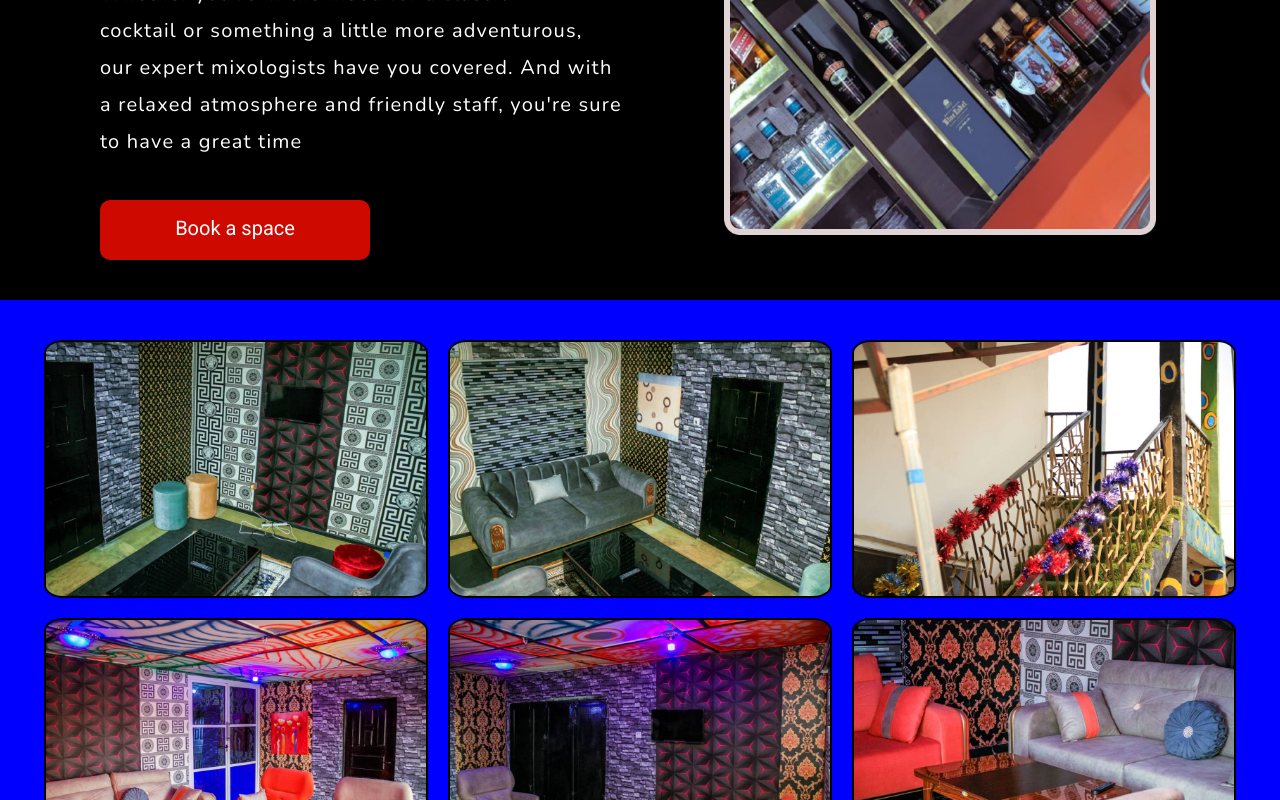
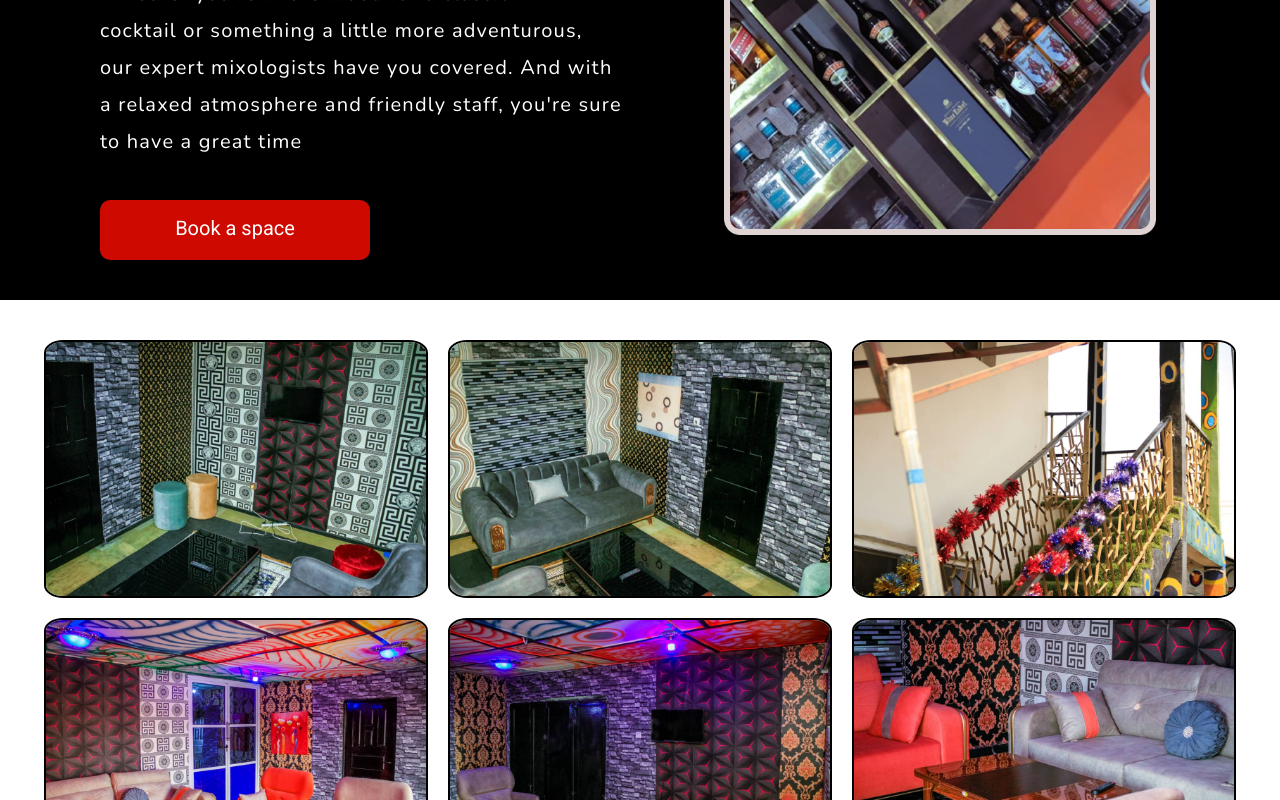
Before and after one commit to chisomisiekwene/house178, a React (Create React App) app: page / in a window 1280 px wide. Shown: the part 2838-3638 px from the top of the page. Built offline with nearby package versions, Linux system fonts and the light colour scheme.

Commit message:
changed favicon

```diff
--- a/public/index.html
+++ b/public/index.html
@@ -2,7 +2,7 @@
 <html lang="en">
   <head>
     <meta charset="utf-8" />
-    <link rel="icon" href="%PUBLIC_URL%/favicon.ico" />
+    <link rel="icon" href="%PUBLIC_URL%/images/logo.png" />
     <meta name="viewport" content="width=device-width, initial-scale=1" />
     <meta name="theme-color" content="#000000" />
     <meta
--- a/src/styles/gallery.css
+++ b/src/styles/gallery.css
@@ -1,5 +1,5 @@
 .galleryContainer{
-    background-color: blue;
+    background-color: #fff;
     display: flex;
     flex-direction: column;
     align-items: center;
```
Also changed, not shown: public/manifest.json.
